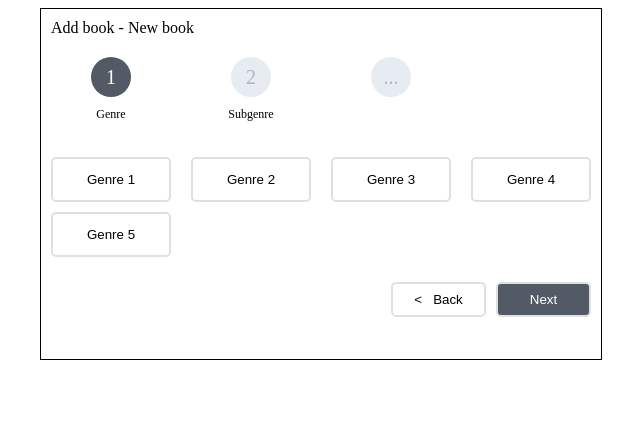
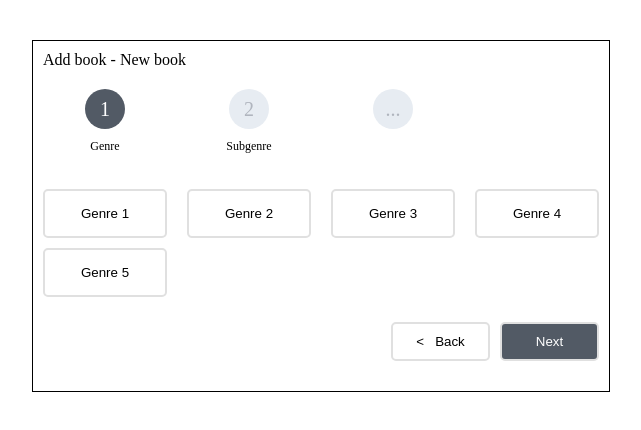
Before and after one commit to lemibbdk/library, an Angular app: page / in a window 1280 px wide. Shown: the top 430 px of the page, without its empty margins (319-960 px from the left). Built offline with nearby package versions, Linux system fonts and the light colour scheme.

Commit message:
reset form after success, input and select same width

```diff
--- a/src/app/app.component.html
+++ b/src/app/app.component.html
@@ -56,7 +56,7 @@
         class="form-container__form"
         *ngIf="toShowSubgenreForm()"
   >
-    <div class="form-container__form__form-field">
+    <div class="form-container__form__row__form-field">
       <input type="text"
              formControlName="name"
              placeholder="Subgenre name"
@@ -155,6 +155,7 @@
 
     <button type="button"
             class="form-container__success__button active"
+            (click)="resetForm()"
     >
       Add another book
     </button>
--- a/src/app/app.component.scss
+++ b/src/app/app.component.scss
@@ -1,8 +1,8 @@
 .form-container {
-  margin: 0 auto;
+  margin: 40px auto;
   display: flex;
   flex-direction: column;
-  width: 560px;
+  width: 576px;
   height: auto;
   min-height: 350px;
   border: 1px solid black;
@@ -140,6 +140,7 @@ input, select {
   border: 2px solid #e0e0e0;
   border-radius: 5px;
   height: 25px;
+  padding: 3px 7px;
 }
 
 ::placeholder {
--- a/src/app/app.component.ts
+++ b/src/app/app.component.ts
@@ -1,5 +1,5 @@
 import { Component, OnInit } from '@angular/core';
-import { FormControl, FormGroup } from '@angular/forms';
+import { FormControl, FormGroup, Validators } from '@angular/forms';
 import { LibraryService } from './services/library.service';
 import { GenreModel } from './models/genre.model';
 import { StepModel } from './models/step.model';
@@ -26,10 +26,7 @@ export class AppComponent implements OnInit {
   public bookFormModel: FormFieldModel[][];
   public fieldTypes = FieldType;
 
-  constructor(
-    private _libraryService: LibraryService,
-  ) {
-    this.steps = [
+  private _initSteps: StepModel[] = [
     {
       step: 1,
       label: 'Genre',
@@ -44,6 +41,11 @@ export class AppComponent implements OnInit {
     },
   ];
 
+  constructor(
+    private _libraryService: LibraryService,
+  ) {
+    this.steps = JSON.parse(JSON.stringify(this._initSteps));
+
     this.genres = [];
     this.subgenres = [];
 
@@ -53,9 +55,9 @@ export class AppComponent implements OnInit {
     this.addNewSubgenreSelected = false;
 
     this.subgenreForm = new FormGroup({
-      name: new FormControl(''),
+      name: new FormControl('', Validators.required),
       isDescriptionRequired: new FormControl(''),
-    })
+    });
 
     this.bookForm = new FormGroup({});
 
@@ -224,7 +226,31 @@ export class AppComponent implements OnInit {
   }
 
   private _handleThirdStepNextClick(): void {
+    if (this.steps.length === 4) {
       this._generateBookForm();
+    }
+
+    if (this.addNewSubgenreSelected) {
+      let maxId = 0
+      for (let genre of this.genres) {
+        if (genre.id > maxId) {
+          maxId = genre.id;
+        }
+        for (let subgenre of genre.subgenres) {
+          if (subgenre.id > maxId) {
+            maxId = subgenre.id;
+          }
+        }
+      }
+      const nextId = maxId + 1;
+
+      const targetGenre = this.genres.find(el => el.id === this.selectedGenre!.id);
+      targetGenre!.subgenres.push({
+        id: nextId,
+        name: this.subgenreForm.get('name')!.value,
+        isDescriptionRequired: this.subgenreForm.get('isDescriptionRequired')!.value ?? false,
+      })
+    }
   }
 
   public previousStep(): void {
@@ -298,4 +324,13 @@ export class AppComponent implements OnInit {
 
     this.currentStep++;
   }
+
+  public resetForm(): void {
+    this.selectedGenre = null;
+    this.selectedSubgenre = null;
+    this.addNewSubgenreSelected = false;
+    this.steps = JSON.parse(JSON.stringify(this._initSteps));
+
+    this.currentStep = 1;
   }
+}
--- a/src/styles.scss
+++ b/src/styles.scss
@@ -1 +1,7 @@
 /* You can add global styles to this file, and also import other style files */
+
+* {
+  box-sizing: content-box;
+  padding: 0;
+  margin: 0;
+}
```
Lines whose indentation alone changed are shown as unchanged.
